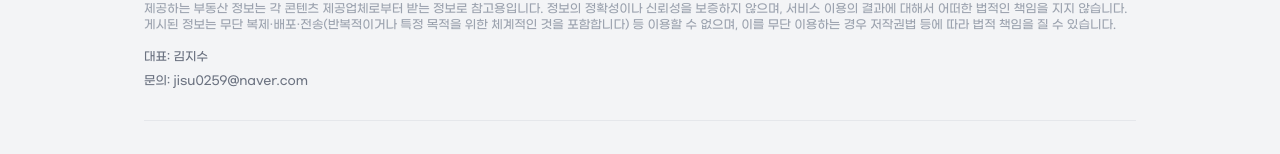
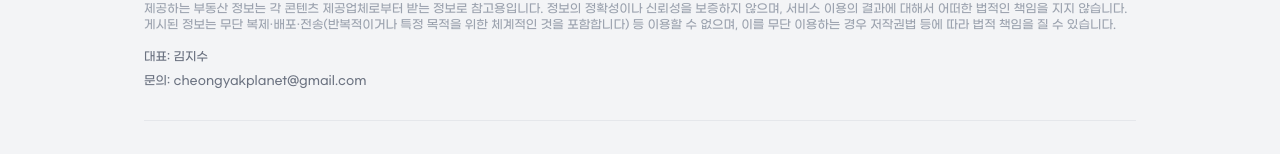
Before and after one commit to cheongyakplanet/FE, a Next.js app: page /community/detail in a window 1280 px wide. Shown: the part 432-586 px from the top of the page. Built offline with nearby package versions, Linux system fonts and the light colour scheme; no server answers.

Commit message:
chore: 이메일 변경

```diff
--- a/src/components/layout/footer.tsx
+++ b/src/components/layout/footer.tsx
@@ -15,8 +15,8 @@ export default function Footer() {
             <p className="mb-2">대표: 김지수</p>
             <p>
               문의:{' '}
-              <a href="mailto:jisu0259@naver.com" className="hover:text-teal-600">
-                jisu0259@naver.com
+              <a href="mailto:cheongyakplanet@gmail.com" className="hover:text-teal-600">
+                cheongyakplanet@gmail.com
               </a>
             </p>
           </div>
```
